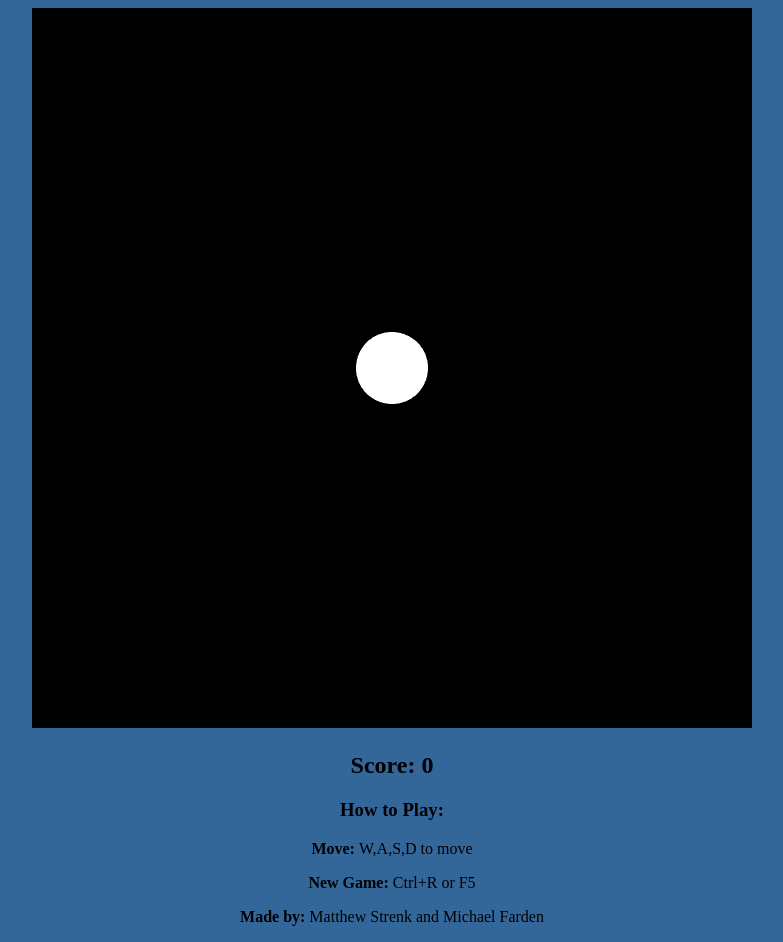
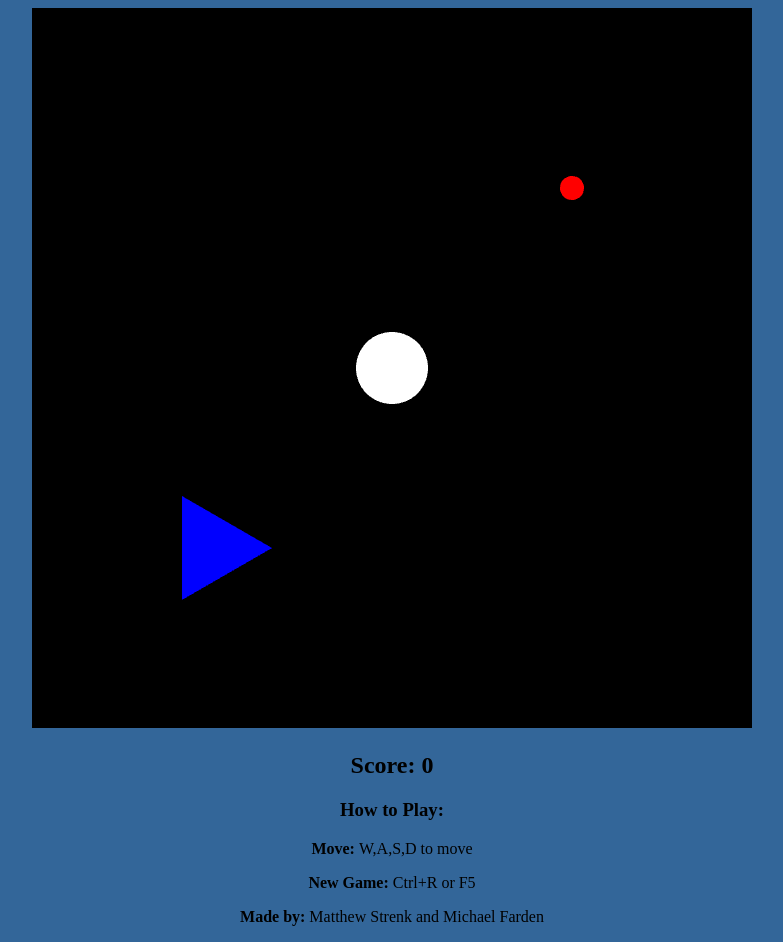
Before and after one commit to strenkml/Circles-Of-Life, a plain HTML site: page index.html in a window 1280 px wide. Shown: the whole page, without its empty margins (248-1031 px from the left). Drawn offline with Linux system fonts and the light colour scheme.

Commit message:
Create enemy

```diff
--- a/game.js
+++ b/game.js
@@ -1,7 +1,7 @@
 var theta, canvas, gl;
-var myShaderProgramCircle, myShaderProgramFood;
-var bufferIdCircle, bufferIdFood;
-var arrayOfPointsForCircle, arrayOfPointsForFood;
+var myShaderProgramCircle, myShaderProgramFood, myShaderProgramEnemy;
+var bufferIdCircle, bufferIdFood, bufferIdEnemy;
+var arrayOfPointsForCircle, arrayOfPointsForFood, arrayOfPointsForEnemy;
 var score = 0;
 
 //Animation global variables
@@ -18,11 +18,14 @@ function init() {
 	gl.viewport(0, 0, 720, 720);
 	gl.clearColor(0, 0, 0, 1);
 
+	myShaderProgramCircle = initShaders(gl,"vertex-shader", "fragment-shader-circle");
+	drawCircle();
+
 	myShaderProgramFood = initShaders(gl,"vertex-shader2", "fragment-shader-food");
 	drawFood();
 
-	myShaderProgramCircle = initShaders(gl,"vertex-shader", "fragment-shader-circle");
-	drawCircle();
+	myShaderProgramEnemy = initShaders(gl,"vertex-shader3", "fragment-shader-enemy");
+	drawEnemy();
 
 	theta = .0;
 	stepX = .0; stepY = .0;
@@ -39,6 +42,17 @@ function init() {
 
 function render() {
 	gl.clear(gl.COLOR_BUFFER_BIT);
+
+	// Enemy shader program
+	gl.useProgram(myShaderProgramEnemy);
+
+	gl.bindBuffer(gl.ARRAY_BUFFER, bufferIdEnemy);
+
+	var myPositionEnemy = gl.getAttribLocation(myShaderProgramEnemy, "enemyPosition");
+	gl.vertexAttribPointer(myPositionEnemy, 2, gl.FLOAT, false, 0, 0);
+	gl.enableVertexAttribArray(myPositionEnemy);
+
+	gl.drawArrays(gl.TRIANGLE_FAN, 0, 3);
 
 	// Food shader program
 	gl.useProgram(myShaderProgramFood);
@@ -98,8 +112,8 @@ function drawFood() {
 
 	for (var i = 0; i < 100; i++) {
 		theta = thetaStart + i * thetaStep;
-		var x = Math.cos(theta)/30;
-		var y = Math.sin(theta)/30;
+		var x = .5 + Math.cos(theta)/30;
+		var y = .5 + Math.sin(theta)/30;
 		var myPoint = vec2(x,y);
 		arrayOfPointsForFood.push(myPoint);
 	}
@@ -107,6 +121,25 @@ function drawFood() {
 	bufferIdFood = gl.createBuffer();
 	gl.bindBuffer(gl.ARRAY_BUFFER, bufferIdFood);
 	gl.bufferData(gl.ARRAY_BUFFER, flatten(arrayOfPointsForFood), gl.STATIC_DRAW);
+}
+
+function drawEnemy() {
+	arrayOfPointsForEnemy = [];
+	var thetaStart = 0;
+	var thetaEnd = 2 * Math.PI;
+	var thetaStep = (thetaEnd - thetaStart)/3;
+
+	for (var i = 0; i < 3; i++) {
+		theta = thetaStart + i * thetaStep;
+		var x = -.5 + Math.cos(theta)/6;
+		var y = -.5 + Math.sin(theta)/6;
+		var myPoint = vec2(x,y);
+		arrayOfPointsForEnemy.push(myPoint);
+	}
+
+	bufferIdEnemy = gl.createBuffer();
+	gl.bindBuffer(gl.ARRAY_BUFFER, bufferIdEnemy);
+	gl.bufferData(gl.ARRAY_BUFFER, flatten(arrayOfPointsForEnemy), gl.STATIC_DRAW);
 }
 
 function moveCircle(event) {
--- a/index.html
+++ b/index.html
@@ -28,6 +28,15 @@
 					}
 				</script>
 
+				<script id="vertex-shader3" type="x-shader/x-vertex">
+					attribute vec4 enemyPosition;
+
+					void main() {
+						gl_PointSize = 1.0;
+						gl_Position = enemyPosition;
+					}
+				</script>
+
 				<script id="fragment-shader-circle" type="x-shader/x-fragment">
 					void main() {
 						gl_FragColor = vec4(1,1,1,1);
@@ -37,6 +46,12 @@
 				<script id="fragment-shader-food" type="x-shader/x-fragment">
 					void main() {
 						gl_FragColor = vec4(1,0,0,1);
+					}
+				</script>
+
+				<script id="fragment-shader-enemy" type="x-shader/x-fragment">
+					void main() {
+						gl_FragColor = vec4(0,0,1,1);
 					}
 				</script>
 
```
